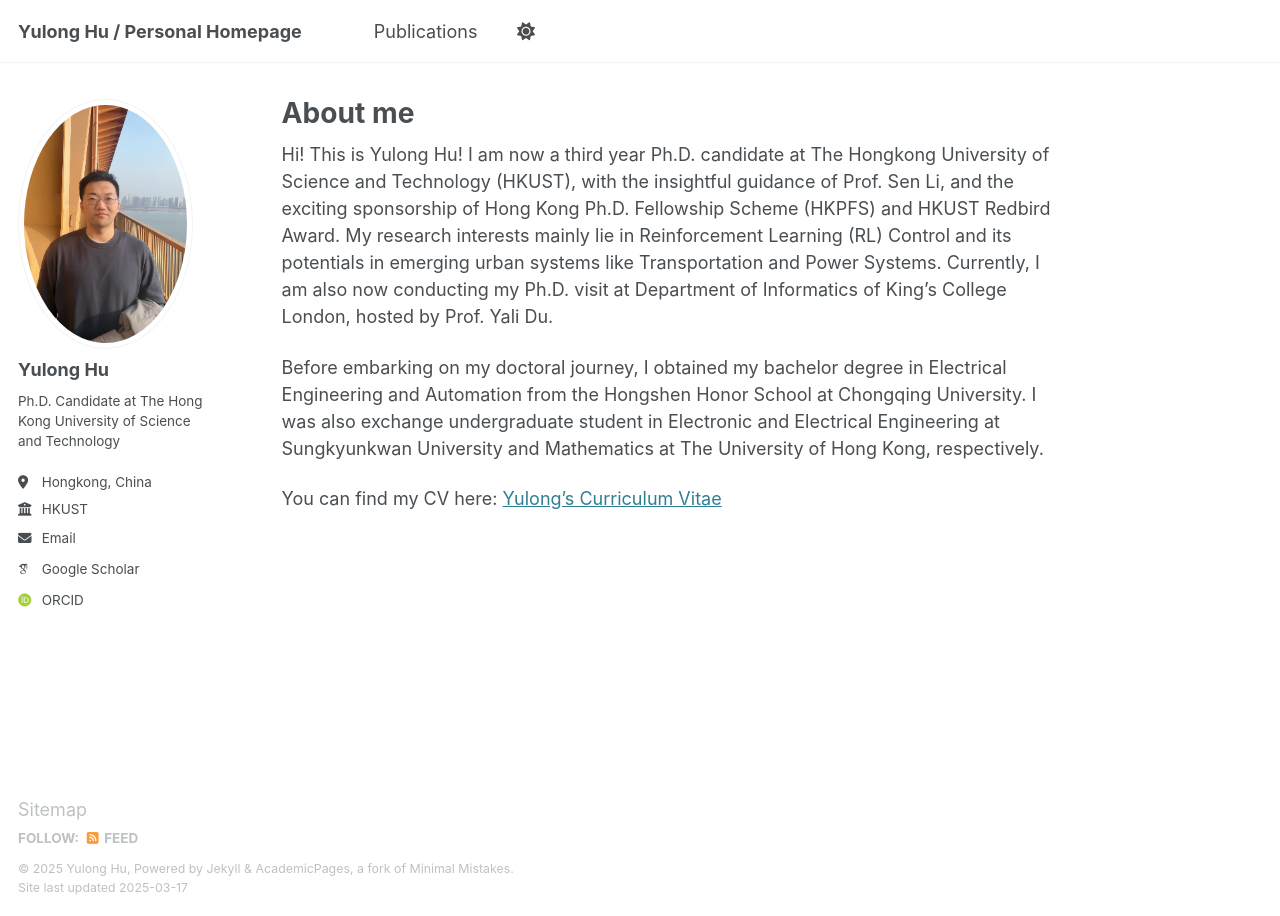
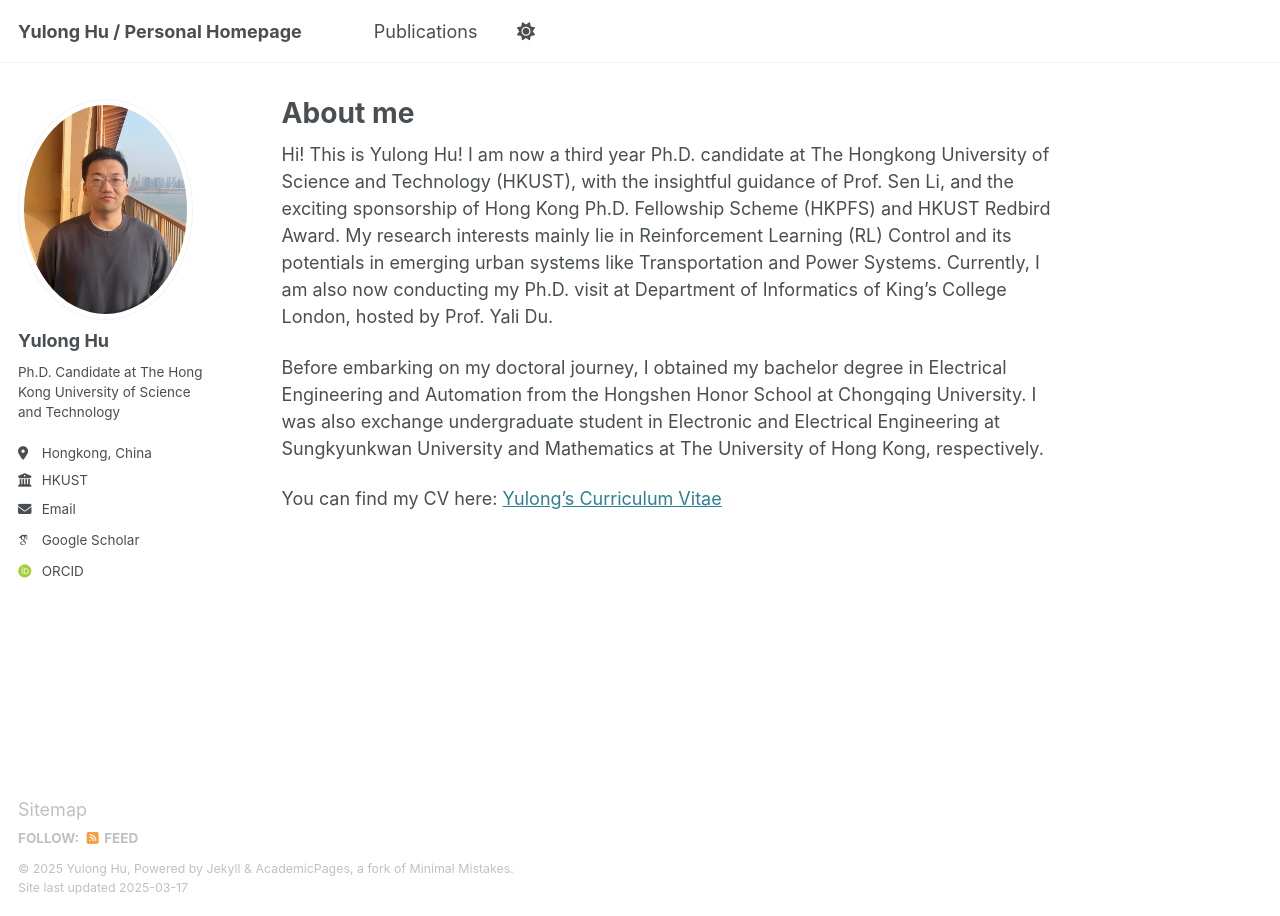
Before and after one commit to yulonghu2000/yulonghu2000.github.io, a Jekyll site: the page built from _pages/about.md, in a window 1280 px wide. Built offline with Jekyll 4.4.1, drawn with Linux system fonts in a browser that asks for light colours; some web fonts are replaced.

Commit message:
Update _config.yml

```diff
--- a/_config.yml
+++ b/_config.yml
@@ -22,7 +22,7 @@ repository               : "Randy0717/yulonghu.github.io"
 #               Additional customization can be done by editing /_includes/author-profile.html
 author:
   # Biographic information
-  avatar           : "hul4.jpg"
+  avatar           : "hul3.jpg"
   name             : "Yulong Hu"
   pronouns         : ""
   bio              : "Ph.D. Candidate at The Hong Kong University of Science and Technology"
```
